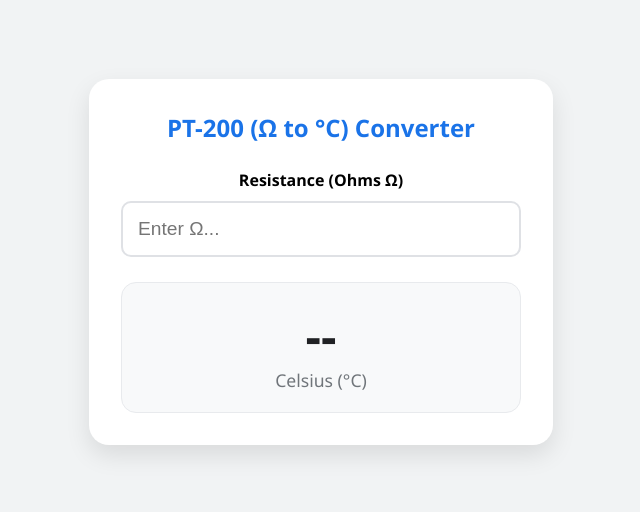
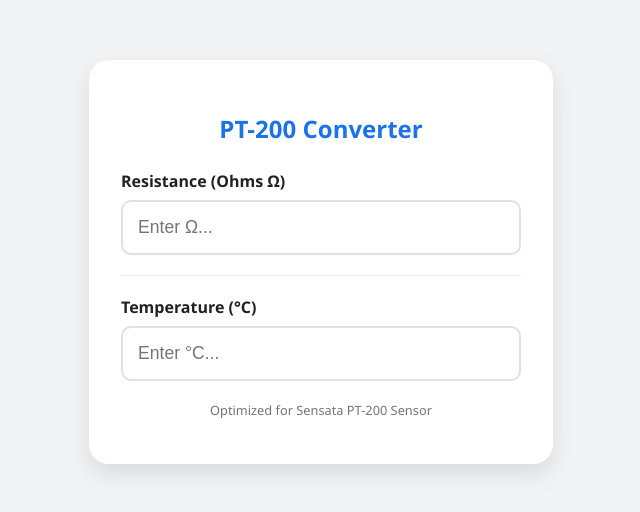
Before and after one commit to lucky0292/PT-200-to-C-Converter, a plain HTML site: page index.html in a window 1280 px wide. Shown: the part 158-670 px from the top of the page, without its empty margins (319-959 px from the left). Drawn offline with Linux system fonts and the light colour scheme.

Commit message:
Update index.html

```diff
--- a/index.html
+++ b/index.html
@@ -5,97 +5,76 @@
     <meta name="viewport" content="width=device-width, initial-scale=1.0, maximum-scale=1.0, user-scalable=no">
     <title>PT-200 Universal Converter</title>
     <style>
-        :root {
-            --primary-blue: #1a73e8;
-            --dark-grey: #202124;
-        }
-        body {
-            font-family: 'Segoe UI', Roboto, Helvetica, sans-serif;
-            background-color: #f1f3f4;
-            display: flex;
-            justify-content: center;
-            align-items: center;
-            min-height: 100vh;
-            margin: 0;
-            padding: 20px;
-        }
-        .app-card {
-            background: white;
-            width: 100%;
-            max-width: 400px; /* Desktop width limit */
-            padding: 2rem;
-            border-radius: 20px;
-            box-shadow: 0 10px 25px rgba(0,0,0,0.1);
-            text-align: center;
-        }
-        h2 { color: var(--primary-blue); margin-top: 0; }
-        .input-area { margin: 25px 0; }
-        label { display: block; margin-bottom: 10px; font-weight: 600; }
-        input {
-            width: 100%;
-            padding: 15px;
-            border: 2px solid #dfe1e5;
-            border-radius: 10px;
-            font-size: 1.2rem;
-            box-sizing: border-box;
-            outline: none;
-        }
+        :root { --primary-blue: #1a73e8; --dark-grey: #202124; }
+        body { font-family: 'Segoe UI', Roboto, sans-serif; background-color: #f1f3f4; display: flex; justify-content: center; align-items: center; min-height: 100vh; margin: 0; padding: 20px; }
+        .app-card { background: white; width: 100%; max-width: 400px; padding: 2rem; border-radius: 20px; box-shadow: 0 10px 25px rgba(0,0,0,0.1); text-align: center; }
+        h2 { color: var(--primary-blue); margin-bottom: 25px; }
+        .input-group { margin-bottom: 20px; text-align: left; }
+        label { display: block; margin-bottom: 8px; font-weight: 600; color: var(--dark-grey); }
+        input { width: 100%; padding: 15px; border: 2px solid #dfe1e5; border-radius: 10px; font-size: 1.1rem; box-sizing: border-box; outline: none; transition: border-color 0.3s; }
         input:focus { border-color: var(--primary-blue); }
-        .result-display {
-            background: #f8f9fa;
-            padding: 20px;
-            border-radius: 15px;
-            border: 1px solid #e8eaed;
-        }
-        #temp-out { font-size: 3rem; font-weight: bold; color: var(--dark-grey); }
-        .unit { font-size: 1.1rem; color: #70757a; }
-
-        /* Media Query: Adjusts for very small phones */
-        @media (max-width: 350px) {
-            .app-card { padding: 1rem; }
-            #temp-out { font-size: 2.2rem; }
-        }
+        .divider { margin: 20px 0; border-bottom: 1px solid #eee; position: relative; }
     </style>
 </head>
 <body>
 
 <div class="app-card">
-    <h2>PT-200 (Ω to °C) Converter</h2>
-    <div class="input-area">
+    <h2>PT-200 Converter</h2>
+
+    <div class="input-group">
         <label>Resistance (Ohms Ω)</label>
-        <input type="number" id="resInput" placeholder="Enter Ω..." oninput="calculate()">
+        <input type="number" id="resInput" placeholder="Enter Ω..." oninput="calcFromRes()">
     </div>
-    <div class="result-display">
-        <div id="temp-out">--</div>
-        <div class="unit">Celsius (°C)</div>
+
+    <div class="divider"></div>
+
+    <div class="input-group">
+        <label>Temperature (°C)</label>
+        <input type="number" id="tempInput" placeholder="Enter °C..." oninput="calcFromTemp()">
     </div>
+
+    <p style="font-size: 0.8rem; color: #70757a; margin-top: 20px;">
+        Optimized for Sensata PT-200 Sensor
+    </p>
 </div>
 
 <script>
-    function calculate() {
-        const Rs = parseFloat(document.getElementById('resInput').value);
-        const display = document.getElementById('temp-out');
+    // Constants from Datasheet
+    const RI = 0.5;
+    const RO = 200.0;
+    const alpha = 3.8285e-3;
+    const beta = -5.85e-7;
 
-        if (isNaN(Rs) || Rs < 0) {
-            display.innerText = "--";
-            return;
-        }
+    // Convert Resistance to Temperature
+    function calcFromRes() {
+        const rsInput = document.getElementById('resInput');
+        const tempInput = document.getElementById('tempInput');
+        const Rs = parseFloat(rsInput.value);
 
-        // Data from your Sensata Datasheet
-        const RI = 0.5;
-        const RO = 200.0;
-        const alpha = 3.8285e-3;
-        const beta = -5.85e-7;
+        if (isNaN(Rs)) { tempInput.value = ""; return; }
 
         const term = 1 - (Rs - RI) / RO;
         const discriminant = Math.pow(alpha, 2) - (4 * beta * term);
 
-        if (discriminant < 0) {
-            display.innerText = "Err";
+        if (discriminant >= 0) {
+            const temp = (-alpha + Math.sqrt(discriminant)) / (2 * beta);
+            tempInput.value = temp.toFixed(1);
         } else {
-            const temp = (-alpha + Math.sqrt(discriminant)) / (2 * beta);
-            display.innerText = temp.toFixed(1);
+            tempInput.value = "Error";
         }
+    }
+
+    // Convert Temperature to Resistance
+    function calcFromTemp() {
+        const rsInput = document.getElementById('resInput');
+        const tempInput = document.getElementById('tempInput');
+        const T = parseFloat(tempInput.value);
+
+        if (isNaN(T)) { rsInput.value = ""; return; }
+
+        // Formula: Rs = RI + RO * (1 + alpha*T + beta*T^2)
+        const Rs = RI + RO * (1 + (alpha * T) + (beta * Math.pow(T, 2)));
+        rsInput.value = Rs.toFixed(1);
     }
 </script>
 </body>
```
